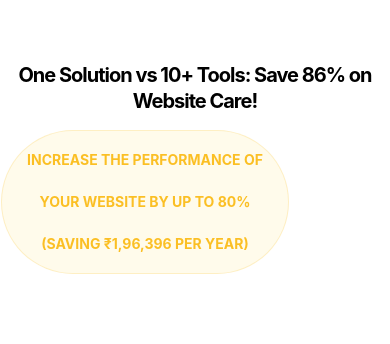
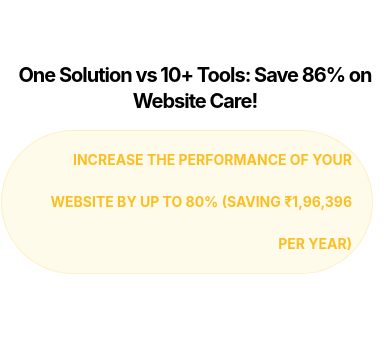
Before and after one commit to sandhya7819/Agency, a Next.js app: page / in a window 390 px wide. Shown: the part 7589-7933 px from the top of the page. Built offline with nearby package versions, Linux system fonts and the light colour scheme.

Commit message:
Fix mobile responsive styles: shift CTA buttons, FAQ badge, FlexiTask heading, and performance text to right on mobile view

```diff
--- a/app/globals.css
+++ b/app/globals.css
@@ -2715,6 +2715,13 @@ html {
 .my_cta_section .col-xl-8 .flex {
   justify-content: center;
   width: 100%;
+}
+
+@media (max-width: 639px) {
+  .my_cta_section .col-xl-8 .flex {
+    justify-content: flex-end !important;
+    padding-right: 1rem !important;
+  }
 }
 
 .my_cta_section::before {
@@ -2981,6 +2988,31 @@ html {
   }
 }
 
+@media (max-width: 639px) {
+  .flexitask-title {
+    margin-left: 1.5rem !important;
+    text-align: left !important;
+  }
+
+  .flexitask-header-content {
+    text-align: left !important;
+  }
+
+  .flexitask-header-content span {
+    margin-left: 1.5rem !important;
+    display: inline-block !important;
+  }
+
+  .comparison-header-content .flex {
+    justify-content: flex-end !important;
+    padding-right: 1rem !important;
+  }
+
+  .comparison-header-content .flex span {
+    text-align: right !important;
+  }
+}
+
 /* FAQ Badge - Shift right 350px */
 .faq-badge {
   margin-left: 350px !important;
@@ -2989,6 +3021,13 @@ html {
 @media (max-width: 991px) {
   .faq-badge {
     margin-left: 0 !important;
+  }
+}
+
+@media (max-width: 639px) {
+  .faq-badge {
+    margin-left: 1.5rem !important;
+    display: inline-block !important;
   }
 }
 
```
